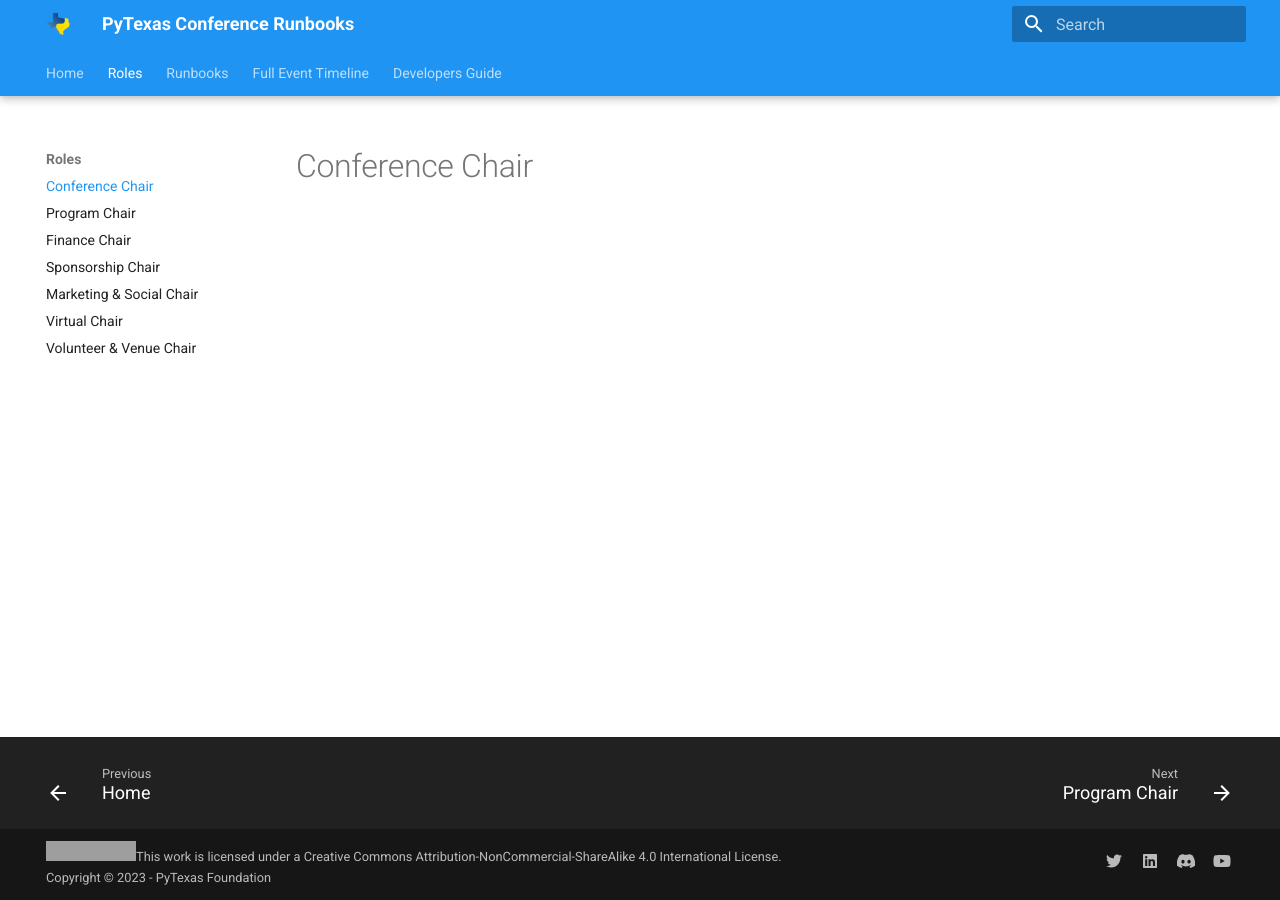
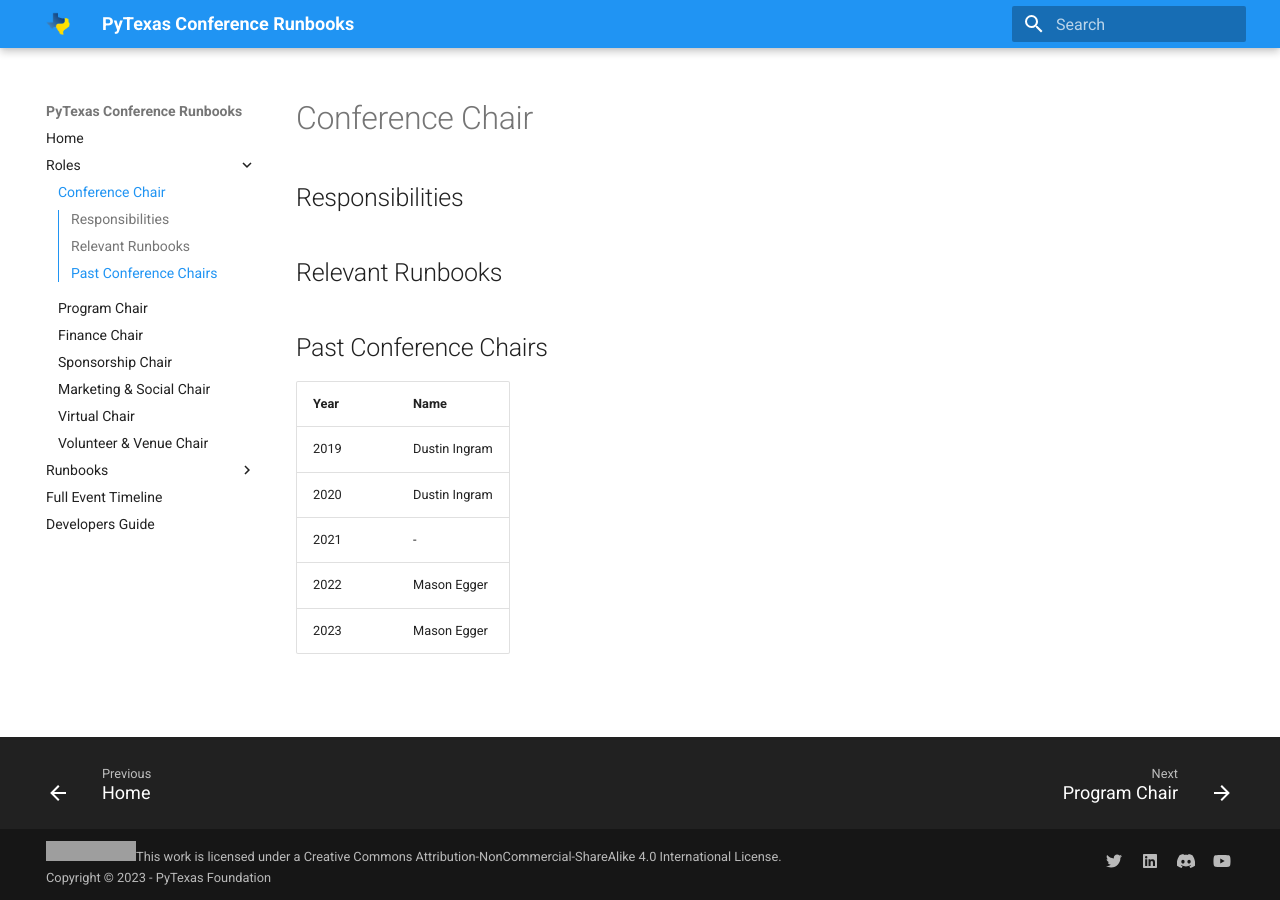
Before and after one commit to pytexas/runbooks, an MkDocs documentation site: the page built from docs/roles/conf-chair.md, in a window 1280 px wide. Built offline with MkDocs 1.6.1 and Material for MkDocs 9.7.7, drawn with Linux system fonts in a browser that asks for light colours; grey boxes are pictures that could not be loaded.

Commit message:
adding skeleton for roles

```diff
--- a/docs/roles/conf-chair.md
+++ b/docs/roles/conf-chair.md
@@ -1 +1,15 @@
 # Conference Chair
+
+## Responsibilities
+
+## Relevant Runbooks
+
+## Past Conference Chairs
+
+Year | Name
+---- | ----
+2019 | Dustin Ingram
+2020 | Dustin Ingram
+2021 | -
+2022 | Mason Egger
+2023 | Mason Egger
--- a/mkdocs.yml
+++ b/mkdocs.yml
@@ -5,8 +5,6 @@
   custom_dir: overrides
   features:
     - navigation.tracking
-    - navigation.tabs
-    - navigation.tabs.sticky
     - toc.integrate
     - toc.follow
     - navigation.footer
@@ -38,15 +36,17 @@
     - Virtual Chair: roles/virt-chair.md
     - Volunteer & Venue Chair: roles/vol-chair.md
   - Runbooks:
+    - Attendee Feedback: runbooks/feedback.md
     - Call for Proposals: runbooks/cfp.md
     - Catering: runbooks/catering.md
+    - Code of Conduct: runbooks/coc.md
+    - Keynote Selection: runbooks/keynote.md
+    - Opportunity Grants: runbooks/grants.md
+    - Registration: runbooks/registration.md
+    - Sponsorship: runbooks/sponsorship.md
+    - Swag: runbooks/swag.md
     - Venue Booking: runbooks/venue.md
-    - Sponsorship: runbooks/sponsorship.md
-    - Registration: runbooks/registration.md
-    - Swag: runbooks/swag.md
-    - Attendee Feedback: runbooks/feedback.md
-    - Opportunity Grants: runbooks/grants.md
-    - Code of Conduct: runbooks/coc.md
+
   - Full Event Timeline: timeline.md
   - Developers Guide: dev.md
 
```
Also changed, not shown: docs/index.md (+1 -0 lines), docs/roles/mark-chair.md (+11 -0 lines), docs/roles/prog-chair.md (+11 -0 lines), docs/roles/virt-chair.md (+10 -0 lines), docs/runbooks/keynote.md (added).
